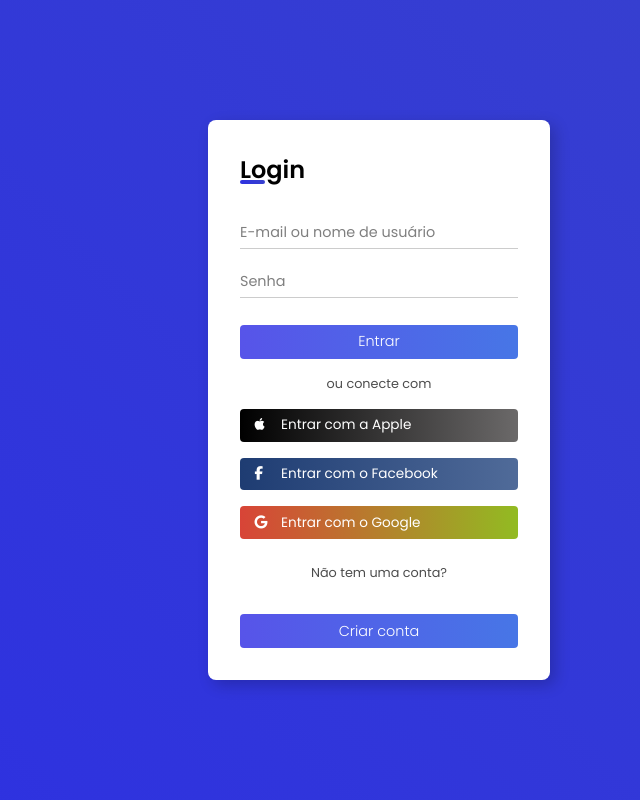
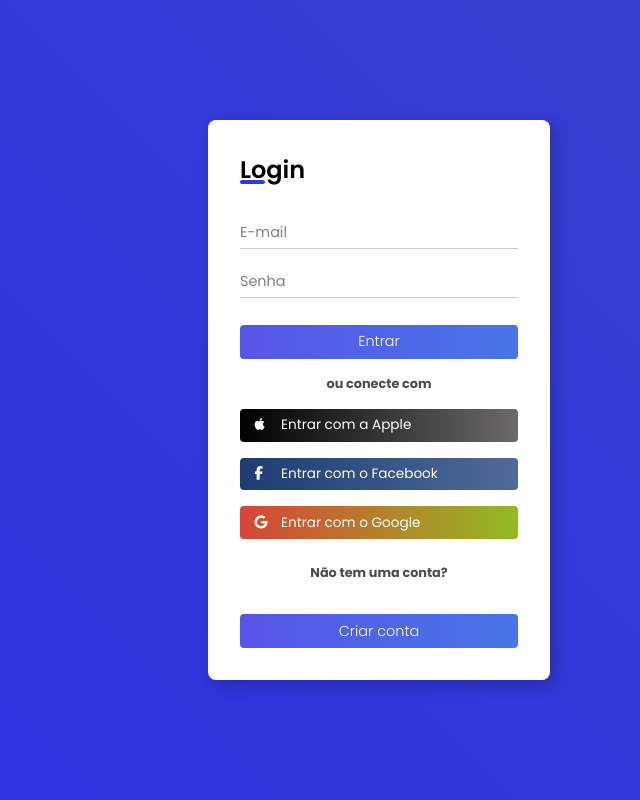
Before and after one commit to AlessandroSousaa/tela-de-login, a plain HTML site: page index.html in a window 1280 px wide. Shown: the whole page, without its empty margins (261-901 px from the left). Drawn offline with Linux system fonts and the light colour scheme.

Commit message:
CSS add negrito

```diff
--- a/index.html
+++ b/index.html
@@ -13,7 +13,7 @@
         <form action="">
             <div class="input-field">
                 <input type="text" name="username" id="username"
-                    placeholder="E-mail ou nome de usuário">
+                    placeholder="E-mail">
                 <div class="underline"></div>
             </div>
             <div class="input-field">
--- a/style.css
+++ b/style.css
@@ -123,6 +123,7 @@ form input[type="submit"]:hover {
     color: rgba(0, 0, 0, 0.7);
     font-size: 0.8rem;
     text-align: center;
+    font-weight: bold;
 }
 
 .footer .social-field {
```
